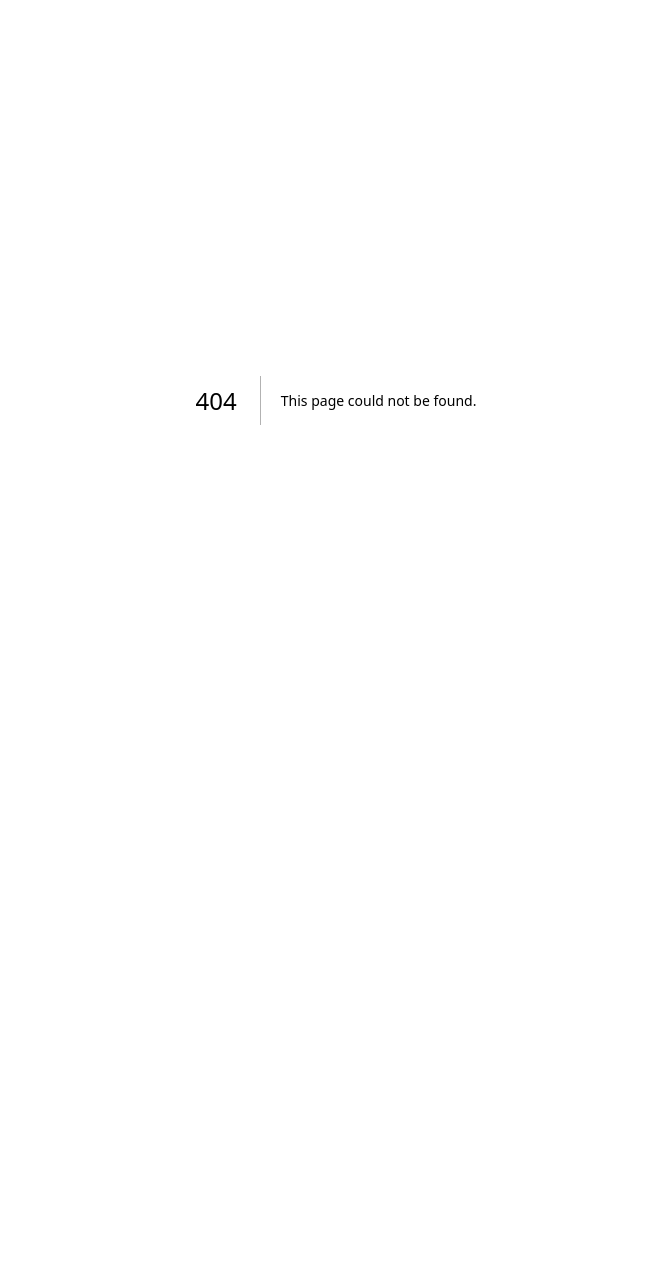
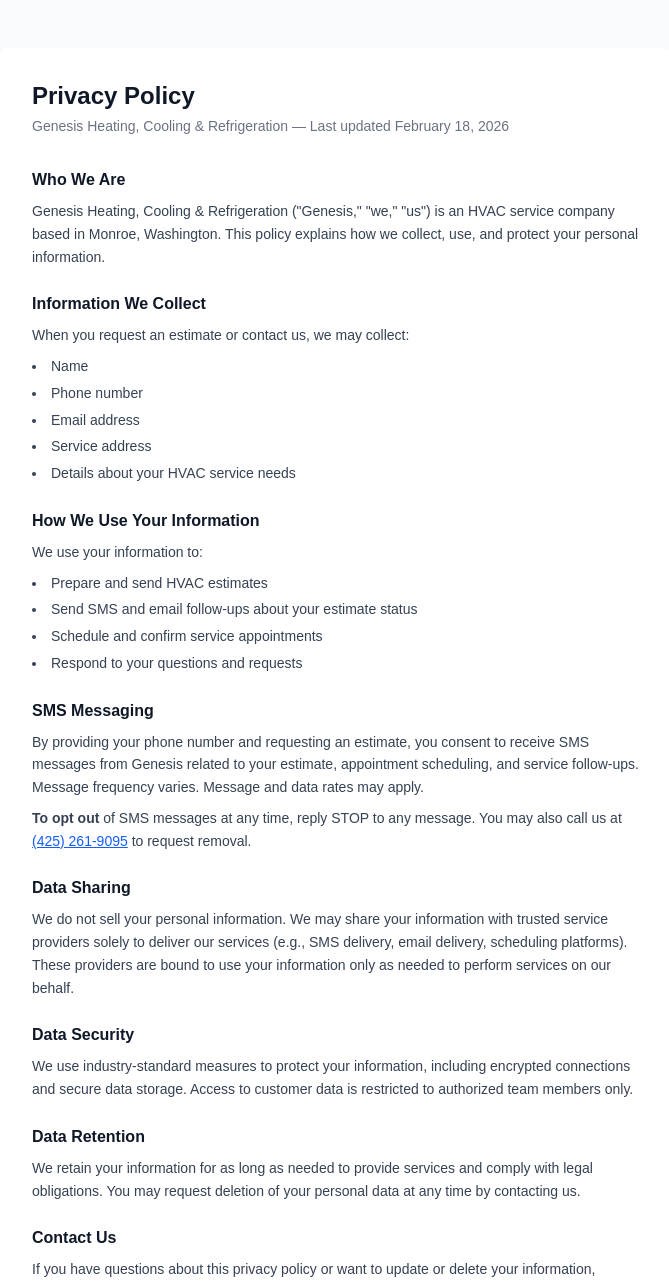
Before and after one commit to WLCoyote/genesis-pipeline, a Next.js app: page /privacy in a window 1280 px wide. Before the commit this address had no page. Shown: the top 1285 px of the page, without its empty margins (304-973 px from the left). Before the commit the page ends 800 px from the top, so only its background shows below. Built offline with nearby package versions, Linux system fonts and the light colour scheme.

Commit message:
Add privacy policy page for Twilio A2P campaign registration
Co-Authored-By: Claude Opus 4.6 <noreply@anthropic.com>

```diff
--- /dev/null
+++ b/app/privacy/page.tsx
@@ -0,0 +1,158 @@
+import type { Metadata } from "next";
+
+export const metadata: Metadata = {
+  title: "Privacy Policy — Genesis Heating, Cooling & Refrigeration",
+};
+
+export default function PrivacyPage() {
+  return (
+    <div className="min-h-screen bg-gray-50 dark:bg-gray-900 py-12 px-4">
+      <div className="max-w-2xl mx-auto bg-white dark:bg-gray-800 rounded-lg shadow-md p-8">
+        <h1 className="text-2xl font-bold text-gray-900 dark:text-gray-100 mb-1">
+          Privacy Policy
+        </h1>
+        <p className="text-sm text-gray-500 dark:text-gray-400 mb-8">
+          Genesis Heating, Cooling & Refrigeration — Last updated February 18,
+          2026
+        </p>
+
+        <div className="space-y-6 text-sm text-gray-700 dark:text-gray-300 leading-relaxed">
+          <section>
+            <h2 className="text-base font-semibold text-gray-900 dark:text-gray-100 mb-2">
+              Who We Are
+            </h2>
+            <p>
+              Genesis Heating, Cooling & Refrigeration (&quot;Genesis,&quot;
+              &quot;we,&quot; &quot;us&quot;) is an HVAC service company based in
+              Monroe, Washington. This policy explains how we collect, use, and
+              protect your personal information.
+            </p>
+          </section>
+
+          <section>
+            <h2 className="text-base font-semibold text-gray-900 dark:text-gray-100 mb-2">
+              Information We Collect
+            </h2>
+            <p>When you request an estimate or contact us, we may collect:</p>
+            <ul className="list-disc list-inside mt-2 space-y-1">
+              <li>Name</li>
+              <li>Phone number</li>
+              <li>Email address</li>
+              <li>Service address</li>
+              <li>Details about your HVAC service needs</li>
+            </ul>
+          </section>
+
+          <section>
+            <h2 className="text-base font-semibold text-gray-900 dark:text-gray-100 mb-2">
+              How We Use Your Information
+            </h2>
+            <p>We use your information to:</p>
+            <ul className="list-disc list-inside mt-2 space-y-1">
+              <li>Prepare and send HVAC estimates</li>
+              <li>
+                Send SMS and email follow-ups about your estimate status
+              </li>
+              <li>Schedule and confirm service appointments</li>
+              <li>Respond to your questions and requests</li>
+            </ul>
+          </section>
+
+          <section>
+            <h2 className="text-base font-semibold text-gray-900 dark:text-gray-100 mb-2">
+              SMS Messaging
+            </h2>
+            <p>
+              By providing your phone number and requesting an estimate, you
+              consent to receive SMS messages from Genesis related to your
+              estimate, appointment scheduling, and service follow-ups. Message
+              frequency varies. Message and data rates may apply.
+            </p>
+            <p className="mt-2">
+              <strong>To opt out</strong> of SMS messages at any time, reply
+              STOP to any message. You may also call us at{" "}
+              <a
+                href="tel:+14252619095"
+                className="text-blue-600 dark:text-blue-400 underline"
+              >
+                (425) 261-9095
+              </a>{" "}
+              to request removal.
+            </p>
+          </section>
+
+          <section>
+            <h2 className="text-base font-semibold text-gray-900 dark:text-gray-100 mb-2">
+              Data Sharing
+            </h2>
+            <p>
+              We do not sell your personal information. We may share your
+              information with trusted service providers solely to deliver our
+              services (e.g., SMS delivery, email delivery, scheduling
+              platforms). These providers are bound to use your information only
+              as needed to perform services on our behalf.
+            </p>
+          </section>
+
+          <section>
+            <h2 className="text-base font-semibold text-gray-900 dark:text-gray-100 mb-2">
+              Data Security
+            </h2>
+            <p>
+              We use industry-standard measures to protect your information,
+              including encrypted connections and secure data storage. Access to
+              customer data is restricted to authorized team members only.
+            </p>
+          </section>
+
+          <section>
+            <h2 className="text-base font-semibold text-gray-900 dark:text-gray-100 mb-2">
+              Data Retention
+            </h2>
+            <p>
+              We retain your information for as long as needed to provide
+              services and comply with legal obligations. You may request
+              deletion of your personal data at any time by contacting us.
+            </p>
+          </section>
+
+          <section>
+            <h2 className="text-base font-semibold text-gray-900 dark:text-gray-100 mb-2">
+              Contact Us
+            </h2>
+            <p>
+              If you have questions about this privacy policy or want to update
+              or delete your information, contact us:
+            </p>
+            <ul className="mt-2 space-y-1">
+              <li>
+                Phone:{" "}
+                <a
+                  href="tel:+14252619095"
+                  className="text-blue-600 dark:text-blue-400 underline"
+                >
+                  (425) 261-9095
+                </a>
+              </li>
+              <li>
+                Email:{" "}
+                <a
+                  href="mailto:wylee@genesisservices.com"
+                  className="text-blue-600 dark:text-blue-400 underline"
+                >
+                  wylee@genesisservices.com
+                </a>
+              </li>
+            </ul>
+          </section>
+        </div>
+
+        <div className="mt-8 pt-6 border-t border-gray-200 dark:border-gray-700 text-center">
+          <p className="text-xs text-gray-400 dark:text-gray-500">
+            Genesis Heating, Cooling & Refrigeration — Monroe, WA
+          </p>
+        </div>
+      </div>
+    </div>
+  );
+}
```
